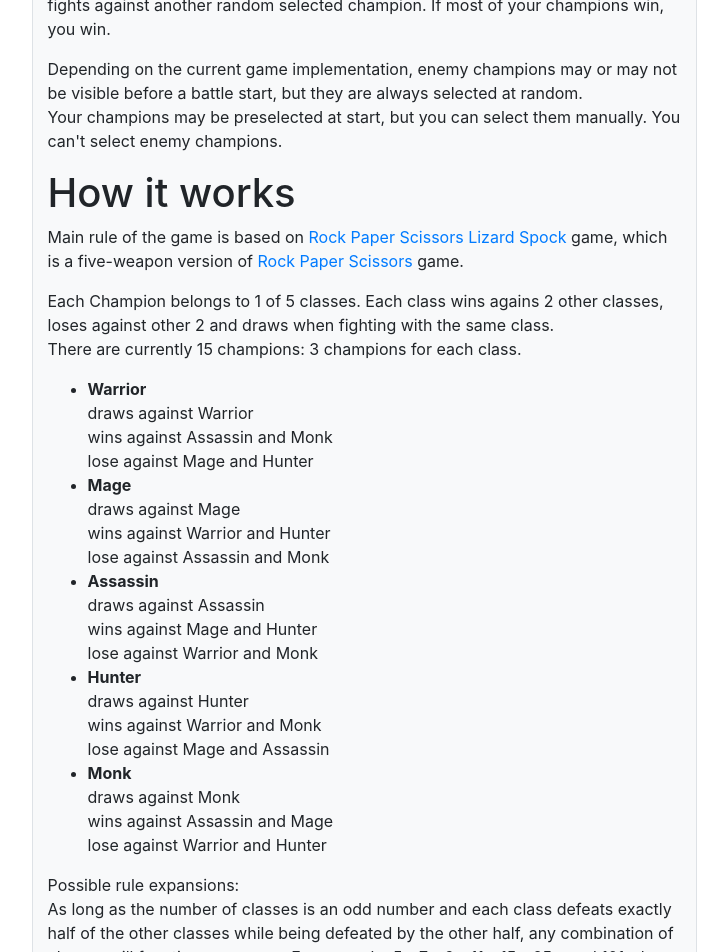
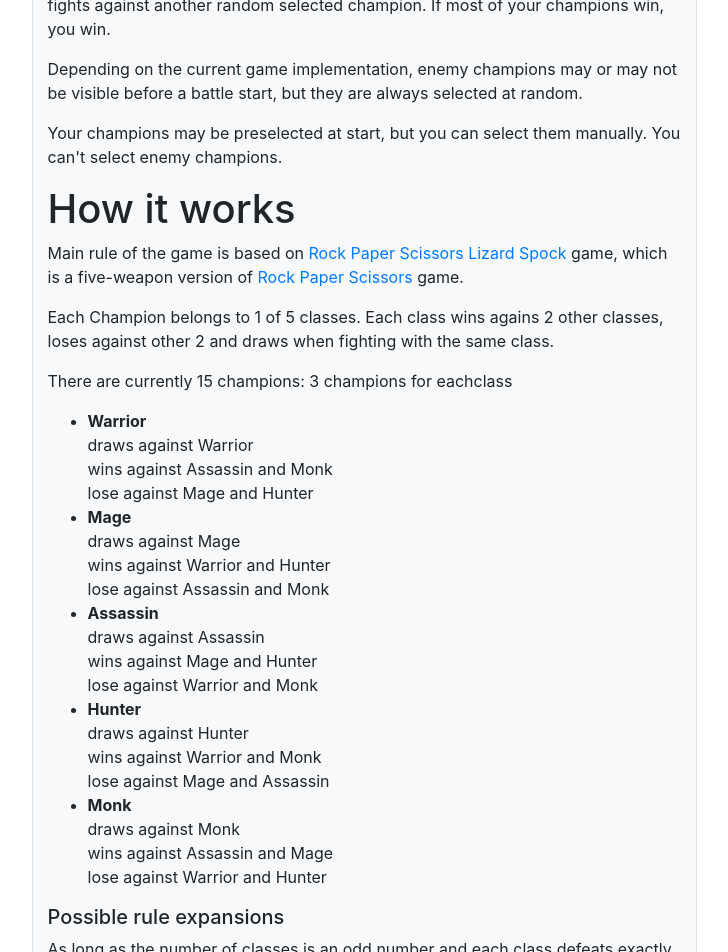
Before and after one commit to qual09/angular-battle-of-champions, an Angular app: page /#/how in a window 1280 px wide. Shown: the part 160-1112 px from the top of the page, without its empty margins (276-1004 px from the left). Built offline with nearby package versions, Linux system fonts and the light colour scheme.

Commit message:
infographic added

```diff
--- a/package.json
+++ b/package.json
@@ -3,8 +3,8 @@
   "version": "0.0.0",
   "scripts": {
     "ng": "ng",
-    "start": "ng serve",
-    "build": "ng build",
+    "start": "ng serve --o",
+    "build": "ng build --base-href /portfolio/angular-battle-of-champions/",
     "test": "ng test",
     "lint": "ng lint",
     "e2e": "ng e2e"
--- a/src/app/components/how/how.component.html
+++ b/src/app/components/how/how.component.html
@@ -6,9 +6,9 @@
         selected champion. If most of your champions win, you win. </p>
       <p>
         Depending on the current game implementation, enemy champions may or may not be visible before a battle start,
-        but they
-        are always selected at random.<br>
-        Your champions may be preselected at start, but you can select them manually. You can't select enemy champions.
+        but they are always selected at random.
+      </p>
+      <p>Your champions may be preselected at start, but you can select them manually. You can't select enemy champions.
       </p>
       <h1>How it works</h1>
       <p>Main rule of the game is based on <a
@@ -18,8 +18,9 @@
           Paper Scissors</a> game.</p>
       <p>Each Champion belongs to 1 of 5 classes. Each class wins agains 2 other classes, loses against other 2 and
         draws when fighting with the same class. <br>
-        There are currently {{championsList.length-1}} champions: {{(championsList.length-1)/5}} champions for each
-        class.</p>
+      </p>
+      <p>There are currently {{championsList.length-1}} champions: {{(championsList.length-1)/5}} champions for
+        eachclass</p>
       <ul>
         <li><strong>Warrior</strong> <br>
           draws against Warrior<br>
@@ -42,8 +43,8 @@
           wins against Assassin and Mage<br>
           lose against Warrior and Hunter</li>
       </ul>
+      <h5>Possible rule expansions</h5>
       <p>
-        Possible rule expansions:<br>
         As long as the number of classes is an odd number and each class defeats exactly half of the other classes while
         being defeated by the other half, any combination of classes will function as a game. For example, 5-, 7-, 9-,
         11-, 15-, 25-, and 101-class versions can be implemented.
@@ -71,6 +72,7 @@
           In melee he is a better fighter than an Assassin but not as good as a Warrior.
         </li>
       </ul>
+      <img src="assets/info.png" style="width:100%; height: auto;" alt="">
     </div>
   </div>
 </div>
```
Also changed, not shown: src/assets/info.png (added).
